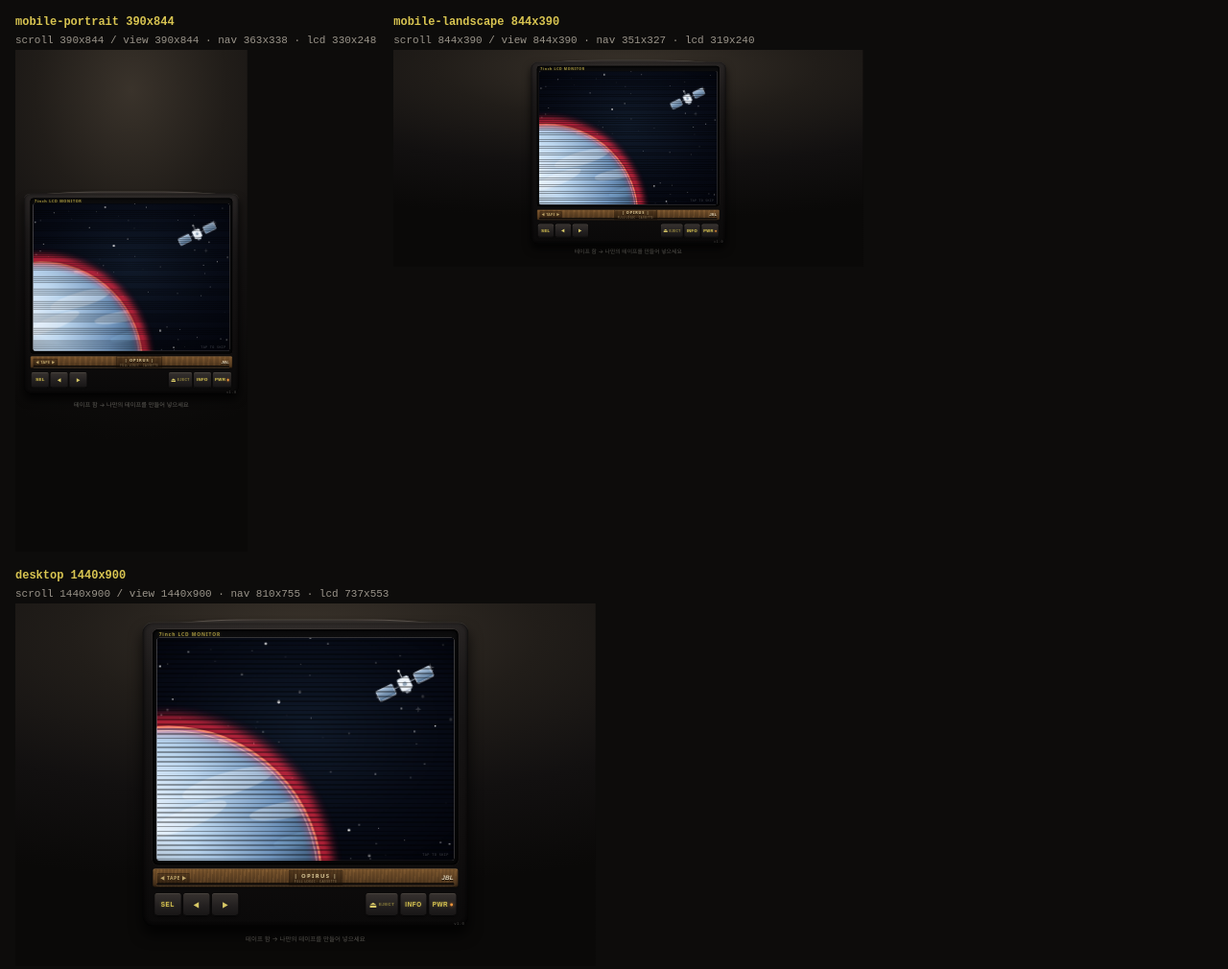
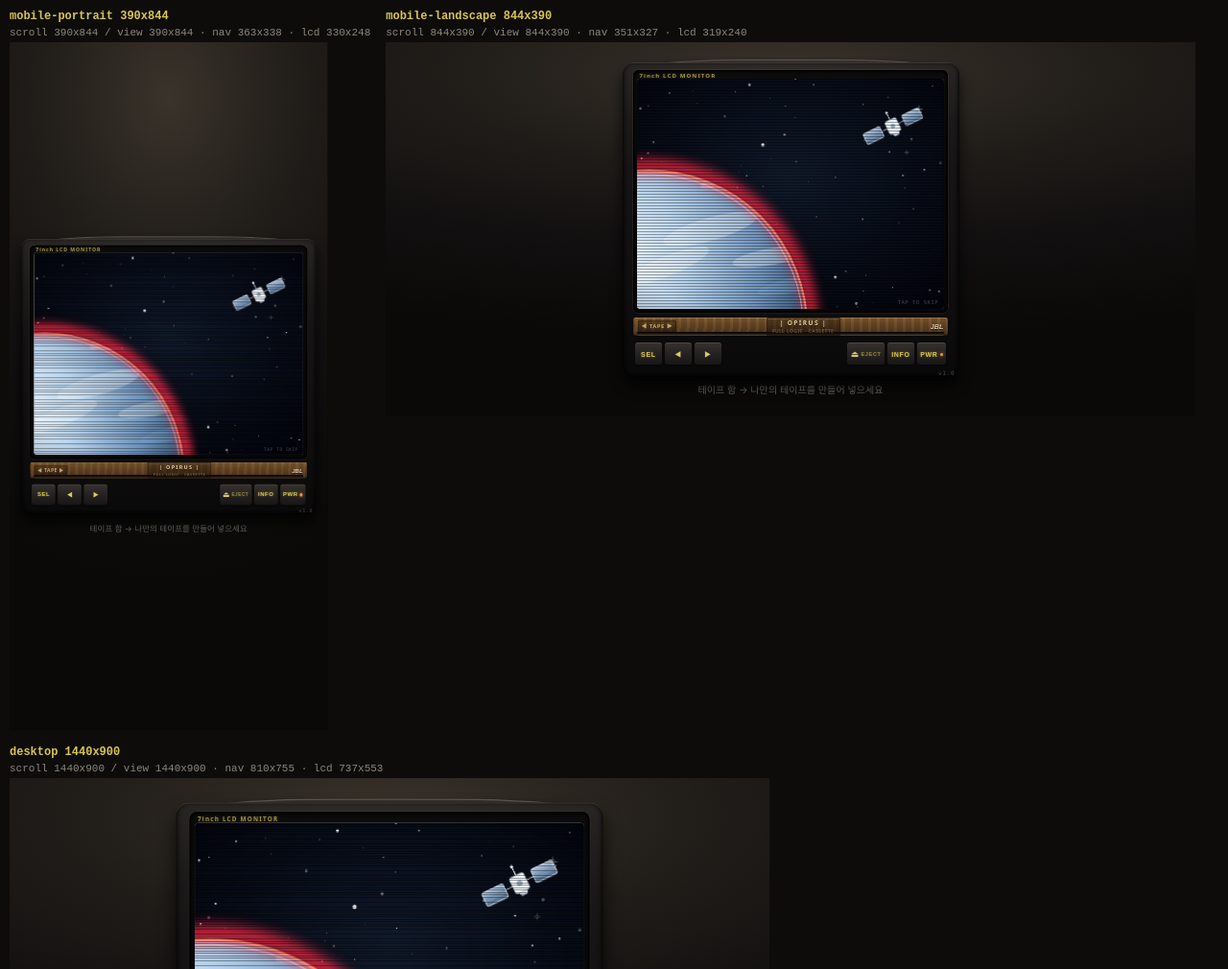
Before and after one commit to ageofwar-kr/ageofwar-kr.github.io, a plain HTML site: page opirus/tools/preview.html in a window 1280 px wide. Shown: the top 1010 px of the page at 96% size. Drawn offline with Linux system fonts and the light colour scheme.

Commit message:
오피러스 카세트 — 미리보기 페이지에 단일 화면 모드 추가(검증용)

```diff
--- a/opirus/tools/preview.html
+++ b/opirus/tools/preview.html
@@ -5,12 +5,12 @@
 <meta name="viewport" content="width=device-width, initial-scale=1">
 <title>오피러스 카세트 — 화면 확인</title>
 <style>
-  body { margin: 0; background: #0d0c0b; color: #9a948a; font: 12px system-ui, sans-serif; padding: 16px; }
-  .row { display: flex; gap: 18px; align-items: flex-start; flex-wrap: wrap; }
+  body { margin: 0; background: #0d0c0b; color: #9a948a; font: 12px system-ui, sans-serif; padding: 10px; }
+  .row { display: flex; gap: 16px; align-items: flex-start; flex-wrap: wrap; }
   .box { position: relative; }
-  .box > b { display: block; margin-bottom: 6px; font-weight: 600; color: #d8c451; font-family: ui-monospace, monospace; }
+  .box > b { display: block; margin-bottom: 4px; font-weight: 600; color: #d8c451; font-family: ui-monospace, monospace; }
   .frame { transform-origin: top left; border: 0; background: #000; display: block; }
-  .info { font-family: ui-monospace, monospace; font-size: 11px; margin-bottom: 4px; }
+  .info { font-family: ui-monospace, monospace; font-size: 11px; margin-bottom: 4px; color: #8b857c; }
   .wrap { overflow: hidden; }
 </style>
 </head>
@@ -18,14 +18,17 @@
 <div class="row" id="row"></div>
 <script>
   var SPECS = [
-    { name: "mobile-portrait 390x844", w: 390, h: 844, scale: 0.62 },
-    { name: "mobile-landscape 844x390", w: 844, h: 390, scale: 0.58 },
-    { name: "desktop 1440x900", w: 1440, h: 900, scale: 0.42 }
+    { name: "mobile-portrait 390x844", w: 390, h: 844, scale: 0.85 },
+    { name: "mobile-landscape 844x390", w: 844, h: 390, scale: 1 },
+    { name: "desktop 1440x900", w: 1440, h: 900, scale: 0.55 }
   ];
-  var bootMode = location.search.indexOf("boot") >= 0;
+  var q = new URLSearchParams(location.search);
+  var bootMode = q.has("boot");
+  var one = q.get("one");
+  var list = one ? [SPECS[parseInt(one, 10) - 1]] : SPECS;
   var row = document.getElementById("row");
 
-  SPECS.forEach(function (s) {
+  list.forEach(function (s) {
     var box = document.createElement("div");
     box.className = "box";
     var t = document.createElement("b");
@@ -40,29 +43,25 @@
 
     var f = document.createElement("iframe");
     f.className = "frame";
-    f.width = s.w;
-    f.height = s.h;
+    f.width = s.w; f.height = s.h;
     f.style.width = s.w + "px";
     f.style.height = s.h + "px";
     f.style.transform = "scale(" + s.scale + ")";
     f.src = "../?preview=" + s.name.replace(/\s/g, "");
 
     f.addEventListener("load", function () {
-      var measure = function () {
+      function measure() {
         try {
-          var d = f.contentDocument;
-          var de = d.documentElement;
+          var d = f.contentDocument, de = d.documentElement;
           var nav = d.querySelector("#monitor").getBoundingClientRect();
           var lcd = d.querySelector("#lcd").getBoundingClientRect();
           info.textContent = "scroll " + de.scrollWidth + "x" + de.scrollHeight +
             " / view " + f.contentWindow.innerWidth + "x" + f.contentWindow.innerHeight +
             " · nav " + Math.round(nav.width) + "x" + Math.round(nav.height) +
             " · lcd " + Math.round(lcd.width) + "x" + Math.round(lcd.height);
-          if (bootMode) {
-            d.querySelector("#monitor").classList.add("is-booting");
-          }
+          if (bootMode) d.querySelector("#monitor").classList.add("is-booting");
         } catch (e) { info.textContent = "err " + e.message; }
-      };
+      }
       setTimeout(measure, 100);
       setTimeout(measure, 1900);
       if (bootMode) setInterval(function () {
```
